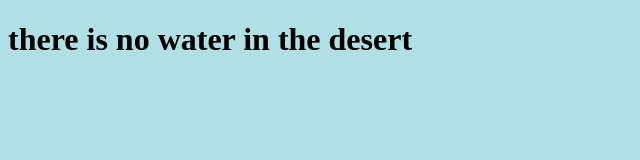
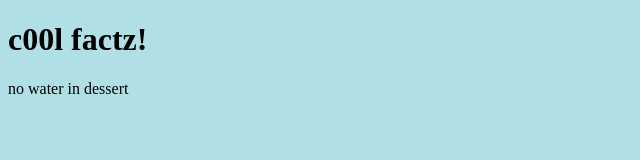
Before and after one commit to rohano05/rohano05.github.io, a plain HTML site: page index.html in a window 1280 px wide. Shown: the whole page, without its empty margins (0-640 px from the left). Drawn offline with Linux system fonts and the light colour scheme.

Commit message:
Update index.html

```diff
--- a/index.html
+++ b/index.html
@@ -5,6 +5,7 @@
   </head>
   <body>
     <body style="background-color:powderblue;">
-    <h1>there is no water in the desert</h1>
+    <h1>c00l factz!</h1>
+      <p>no water in dessert</p>
   </body>
 </html>
```
